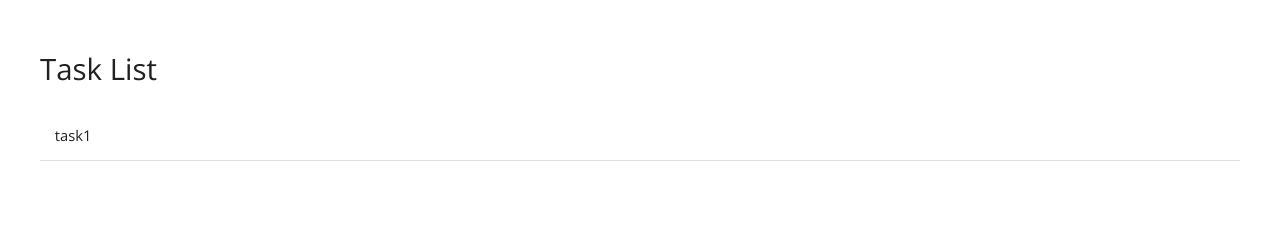
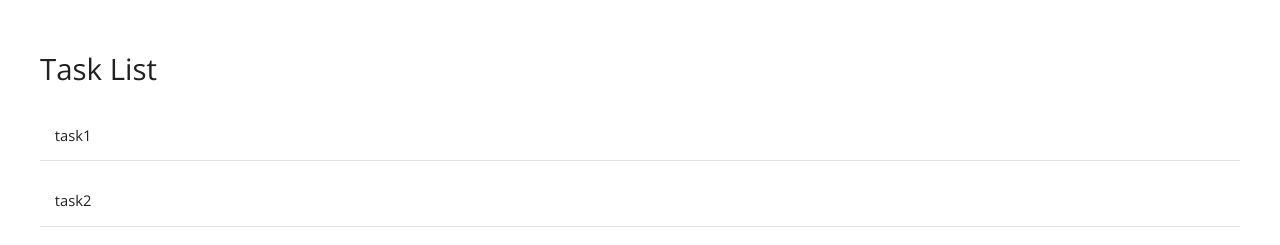
Before and after one commit to amoljagtap17/2025-react-19-highlights, a React (Vite) app: page / in a window 1280 px wide. Shown: the part 245-490 px from the top of the page. Built offline with nearby package versions, Linux system fonts and the light colour scheme; data requests are answered from the project's data file.

Commit message:
react-19-highlights: add suspense and errorboundary to tasklist

```diff
--- a/db.json
+++ b/db.json
@@ -3,6 +3,10 @@
     {
       "id": "f0bf",
       "task": "task1"
+    },
+    {
+      "id": "56c5",
+      "task": "task2"
     }
   ]
 }
--- /dev/null
+++ b/src/components/lib/ErrorFallback.tsx
@@ -0,0 +1,17 @@
+import "./errorfallback.css";
+
+export function ErrorFallback({
+  error,
+  resetErrorBoundary,
+}: {
+  error: Error;
+  resetErrorBoundary: () => void;
+}) {
+  return (
+    <div role="alert" className="error-fallback">
+      <p>Something went wrong:</p>
+      <pre>{error.message}</pre>
+      <button onClick={resetErrorBoundary}>Try again</button>
+    </div>
+  );
+}
--- /dev/null
+++ b/src/components/lib/errorfallback.css
@@ -0,0 +1,10 @@
+.error-fallback p {
+  color: red;
+  font-size: 2rem;
+  font-weight: 900;
+}
+
+.error-fallback pre {
+  font-size: 1.2rem;
+  color: red;
+}
--- a/src/components/section/TaskList.tsx
+++ b/src/components/section/TaskList.tsx
@@ -1,4 +1,6 @@
-import { use } from "react";
+import { Suspense, use } from "react";
+import { ErrorBoundary } from "react-error-boundary";
+import { ErrorFallback } from "../lib/ErrorFallback";
 import "./TaskList.css";
 
 const fetchTasks = (async () => {
@@ -12,7 +14,7 @@ function TaskList() {
   const tasks = use(fetchTasks);
 
   return (
-    <div className="task-list">
+    <div>
       <h1>Task List</h1>
       <ul className="task-list__list">
         {tasks.map(({ id, task }: { id: string; task: string }) => (
@@ -27,8 +29,12 @@ function TaskList() {
 
 export function TaskListContainer() {
   return (
-    <div>
-      <TaskList />
+    <div className="task-list">
+      <ErrorBoundary FallbackComponent={ErrorFallback}>
+        <Suspense fallback={<div>Loading...</div>}>
+          <TaskList />
+        </Suspense>
+      </ErrorBoundary>
     </div>
   );
 }
```
